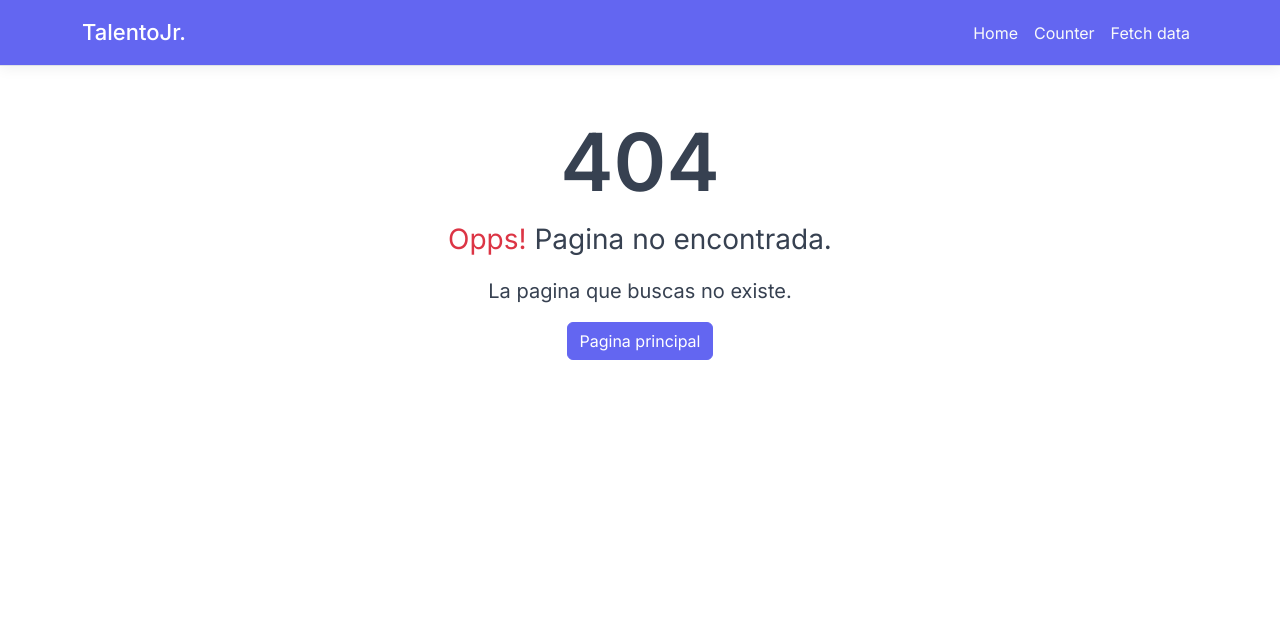
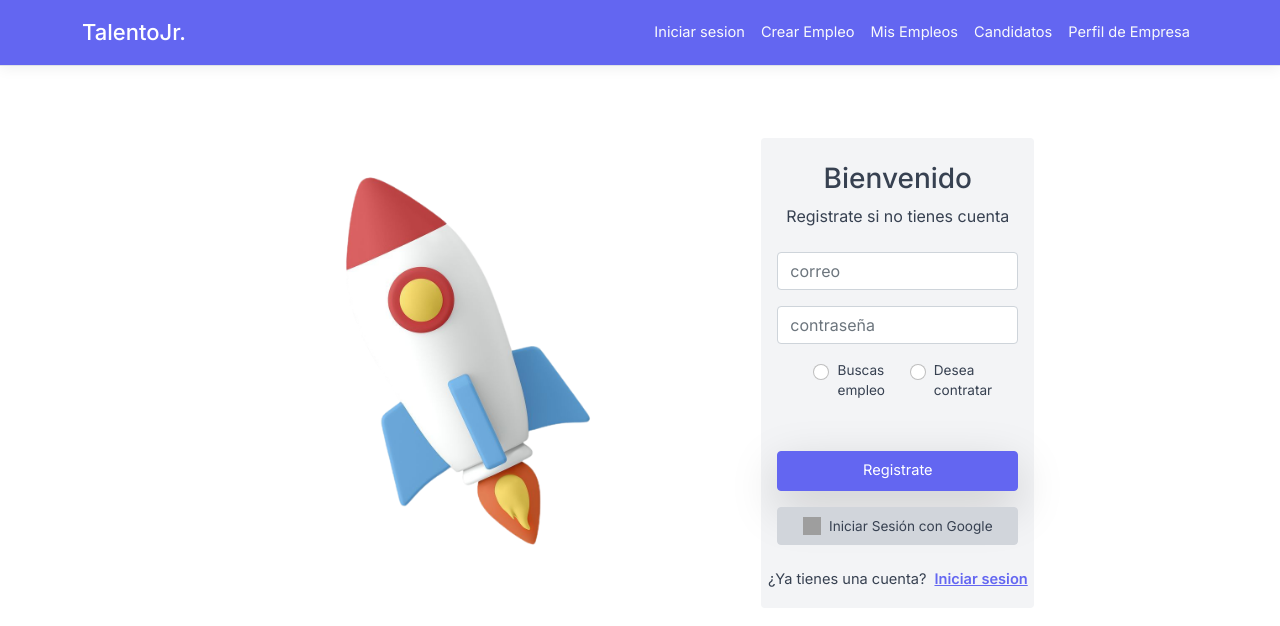
Before and after one commit to gallianoms/talentojr, a React (Create React App) app in the folder ClientApp/: page /registrarse in a window 1280 px wide. Before the commit this address had no page. Shown: the top 626 px of the page. Built offline with nearby package versions, Linux system fonts and the light colour scheme; grey boxes are pictures that could not be loaded.

Commit message:
cambios nombre de componentes y cambios en la barra de navegacion

```diff
--- a/ClientApp/src/components/LoginPage.js
+++ b/ClientApp/src/components/LoginPage.js
@@ -31,7 +31,7 @@ const LoginPage = () => {
           />
         </div>
         <div
-          className='col-lg-3 mt-4 rounded-5 px-lg-1 px-4'
+          className='col-lg-3 mt-4 rounded-1 px-lg-1 px-4'
           style={{ height: '470px', backgroundColor: '#f3f4f6' }}
         >
           {/* Input Email + Input Password */}
@@ -46,7 +46,7 @@ const LoginPage = () => {
               <input
                 type='text'
                 placeholder='correo'
-                className='form-control mb-3 rounded-5'
+                className='form-control mb-3 rounded-1'
                 name='email'
                 value={login.email}
                 onChange={handleInputChange}
@@ -54,7 +54,7 @@ const LoginPage = () => {
               <input
                 type='text'
                 placeholder='contraseña'
-                className='form-control rounded-5'
+                className='form-control rounded-1'
                 name='contraseña'
                 value={login.contraseña}
                 onChange={handleInputChange}
@@ -81,7 +81,7 @@ const LoginPage = () => {
                   </div>
                 </div>
                 <div className='col-lg-7  d-flex align-self-center'>
-                  <a href='/recovery-pass' className='text-primary text-sm'>
+                  <a href='/' className='text-primary text-sm'>
                     ¿Olvidaste tu contraseña?
                   </a>
                 </div>
@@ -93,14 +93,14 @@ const LoginPage = () => {
           <div className='row mt-5 d-flex justify-content-center'>
             <div className='col-lg-11 d-grid gap-3 '>
               <button
-                className='btn btn-primary text-md rounded-5 shadow-lg py-2'
+                className='btn btn-primary text-md rounded-1 shadow-lg py-2'
                 type='button'
                 onClick={handleButtonClick}
               >
                 Iniciar Sesión
               </button>
               <button
-                className='btn btn-secondary text-sm rounded-5 d-flex justify-content-center align-items-center py-2'
+                className='btn btn-secondary text-sm rounded-1 d-flex justify-content-center align-items-center py-2'
                 type='button'
               >
                 <img
@@ -119,7 +119,10 @@ const LoginPage = () => {
           <div className='row mt-4'>
             <div className='col-lg-12 d-flex justify-content-center'>
               <span className='fw-light text-md'>¿No tienes una cuenta?</span>
-              <a href='/signup' className='ps-2 fw-bold text-primary text-md'>
+              <a
+                href='/registrarse'
+                className='ps-2 fw-bold text-primary text-md'
+              >
                 Regístrate
               </a>
             </div>
--- a/ClientApp/src/components/NavMenu.js
+++ b/ClientApp/src/components/NavMenu.js
@@ -1,4 +1,4 @@
-import React, { Component } from 'react'
+import React, { useState } from 'react'
 import {
   Collapse,
   Navbar,
@@ -10,25 +10,14 @@ import {
 import { Link } from 'react-router-dom'
 import './NavMenu.css'
 
-export class NavMenu extends Component {
-  static displayName = NavMenu.name
+export const NavMenu = () => {
+  const [collapsed, setCollapsed] = useState(true)
+  const [isCandidate, setIsCandidate] = useState(false)
 
-  constructor(props) {
-    super(props)
-
-    this.toggleNavbar = this.toggleNavbar.bind(this)
-    this.state = {
-      collapsed: true,
-    }
+  const toggleNavbar = () => {
+    setCollapsed(!collapsed)
   }
 
-  toggleNavbar() {
-    this.setState({
-      collapsed: !this.state.collapsed,
-    })
-  }
-
-  render() {
   return (
     <header>
       <Navbar
@@ -44,32 +33,93 @@ export class NavMenu extends Component {
         >
           TalentoJr.
         </NavbarBrand>
-          <NavbarToggler onClick={this.toggleNavbar} className='mr-2' />
+        <NavbarToggler onClick={toggleNavbar} className='mr-2' />
         <Collapse
           className='d-sm-inline-flex flex-sm-row-reverse'
-            isOpen={!this.state.collapsed}
+          isOpen={!collapsed}
           navbar
         >
+          {isCandidate ? (
             <ul className='navbar-nav flex-grow'>
               <NavItem>
-                <NavLink tag={Link} className='text-light' to='/'>
-                  Home
+                <NavLink
+                  tag={Link}
+                  className='text-light text-md '
+                  to='/iniciar-sesion'
+                >
+                  Iniciar sesion
                 </NavLink>
               </NavItem>
               <NavItem>
-                <NavLink tag={Link} className='text-light' to='/counter'>
-                  Counter
+                <NavLink
+                  tag={Link}
+                  className='text-light text-md '
+                  to='/buscar-empleo'
+                >
+                  Buscar Empleo
                 </NavLink>
               </NavItem>
               <NavItem>
-                <NavLink tag={Link} className='text-light' to='/fetch-data'>
-                  Fetch data
+                <NavLink
+                  tag={Link}
+                  className='text-light text-md '
+                  to='/perfil-usuario'
+                >
+                  Mi Perfil
                 </NavLink>
               </NavItem>
             </ul>
+          ) : (
+            <ul className='navbar-nav flex-grow'>
+              <NavItem>
+                <NavLink
+                  tag={Link}
+                  className='text-light text-md '
+                  to='/iniciar-sesion'
+                >
+                  Iniciar sesion
+                </NavLink>
+              </NavItem>
+              <NavItem>
+                <NavLink
+                  tag={Link}
+                  className='text-light text-md '
+                  to='/crear-empleo'
+                >
+                  Crear Empleo
+                </NavLink>
+              </NavItem>
+              <NavItem>
+                <NavLink
+                  tag={Link}
+                  className='text-light text-md '
+                  to='/lista-empleos'
+                >
+                  Mis Empleos
+                </NavLink>
+              </NavItem>
+              <NavItem>
+                <NavLink
+                  tag={Link}
+                  className='text-light text-md '
+                  to='/lista-candidatos'
+                >
+                  Candidatos
+                </NavLink>
+              </NavItem>
+              <NavItem>
+                <NavLink
+                  tag={Link}
+                  className='text-light text-md '
+                  to='/perfil-empresa'
+                >
+                  Perfil de Empresa
+                </NavLink>
+              </NavItem>
+            </ul>
+          )}
         </Collapse>
       </Navbar>
     </header>
   )
 }
-}
--- a/ClientApp/src/components/SignUpPage.js
+++ b/ClientApp/src/components/SignUpPage.js
@@ -8,7 +8,7 @@ const SignUpPage = () => {
           <img src='/img/rocket.png' alt='' width='420' height='420' />
         </div>
         <div
-          className='col-lg-3 mt-4 rounded-5 px-lg-1 px-4'
+          className='col-lg-3 mt-4 rounded-1 px-lg-1 px-4'
           style={{ height: '470px', backgroundColor: '#f3f4f6' }}
         >
           {/* Input Email + Input Password */}
@@ -24,13 +24,13 @@ const SignUpPage = () => {
             <div className='col-lg-11'>
               <input
                 type='text'
-                placeholder='usuario'
-                className='form-control mb-3 rounded-5'
+                placeholder='correo'
+                className='form-control mb-3 rounded-1'
               />
               <input
                 type='text'
                 placeholder='contraseña'
-                className='form-control rounded-5'
+                className='form-control rounded-1'
               />
             </div>
           </div>
@@ -78,13 +78,13 @@ const SignUpPage = () => {
           <div className='row mt-5 d-flex justify-content-center'>
             <div className='col-lg-11 d-grid gap-3 '>
               <button
-                className='btn btn-primary text-md rounded-5 shadow-lg py-2'
+                className='btn btn-primary text-md rounded-1 shadow-lg py-2'
                 type='button'
               >
                 Registrate
               </button>
               <button
-                className='btn btn-secondary text-sm rounded-5 d-flex justify-content-center align-items-center py-2'
+                className='btn btn-secondary text-sm rounded-1 d-flex justify-content-center align-items-center py-2'
                 type='button'
               >
                 <img
@@ -102,9 +102,12 @@ const SignUpPage = () => {
           {/* Sign Up */}
           <div className='row mt-4'>
             <div className='col-lg-12 d-flex justify-content-center'>
-              <span className='fw-light text-md'>Ya tienes una cuenta?</span>
-              <a href='/login' className='ps-2 fw-bold text-primary text-md'>
-                Login
+              <span className='fw-light text-md'>¿Ya tienes una cuenta?</span>
+              <a
+                href='/iniciar-sesion'
+                className='ps-2 fw-bold text-primary text-md'
+              >
+                Iniciar sesion
               </a>
             </div>
           </div>
--- a/ClientApp/src/custom.css
+++ b/ClientApp/src/custom.css
@@ -63,7 +63,10 @@ body {
 }
 
 .text-light {
-  /* color: #f9fafb!important */
+  color: #f9fafb!important
+}
+.text-light:hover {
+  color: #d6dce6!important
 }
 
 .text-dark {
```
Also changed, not shown: ClientApp/src/AppRoutes.js (+23 -14 lines), ClientApp/src/components/Counter.js (deleted, +0 -31 lines), ClientApp/src/components/FetchData.js (deleted, +0 -59 lines), ClientApp/src/components/SignUp.js (deleted, +0 -150 lines), ClientApp/src/components/CandidatesPage.js (renamed from ClientApp/src/components/Candidates.js), ClientApp/src/components/CreateJobPage.js (renamed from ClientApp/src/components/CreateJob.js), ClientApp/src/components/ListJobPage.js (renamed from ClientApp/src/components/ListJob.js), 19 other files (tests, documents, lock files or other folders). Lines whose indentation alone changed are shown as unchanged.
